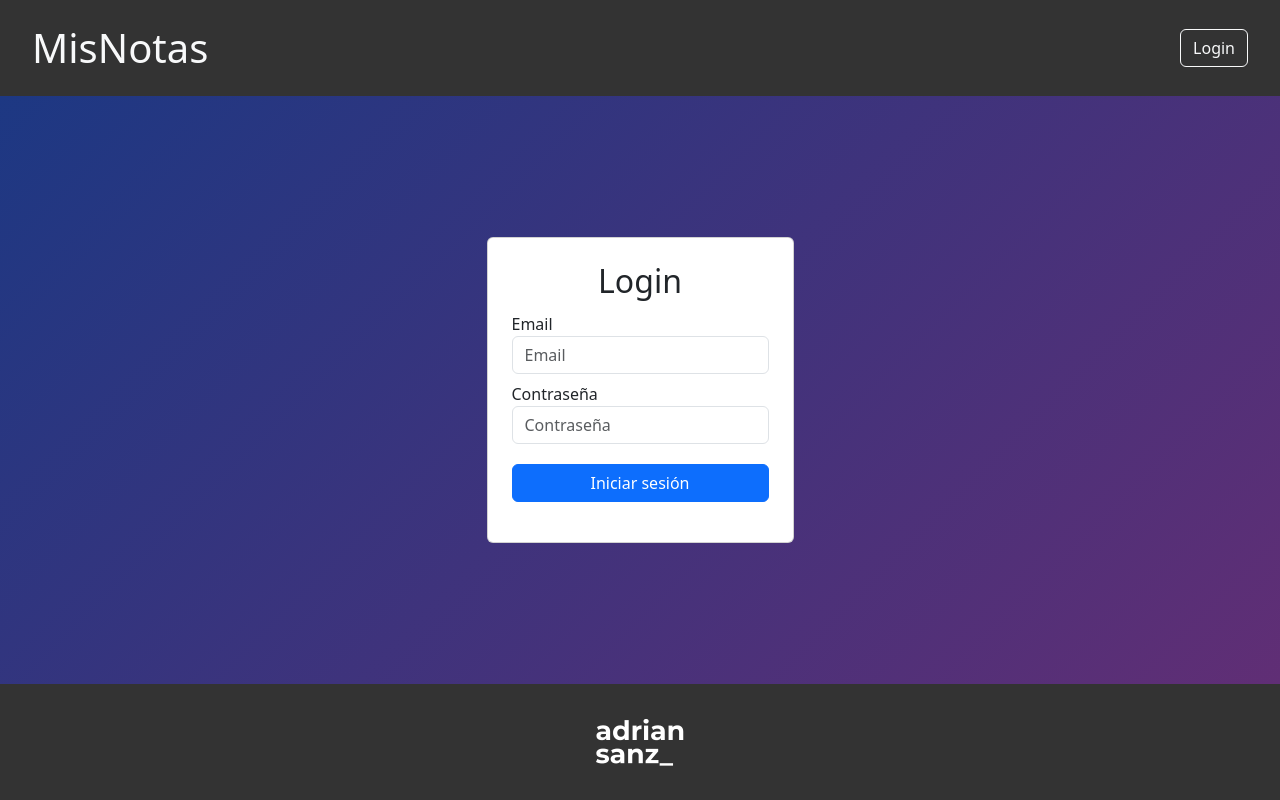
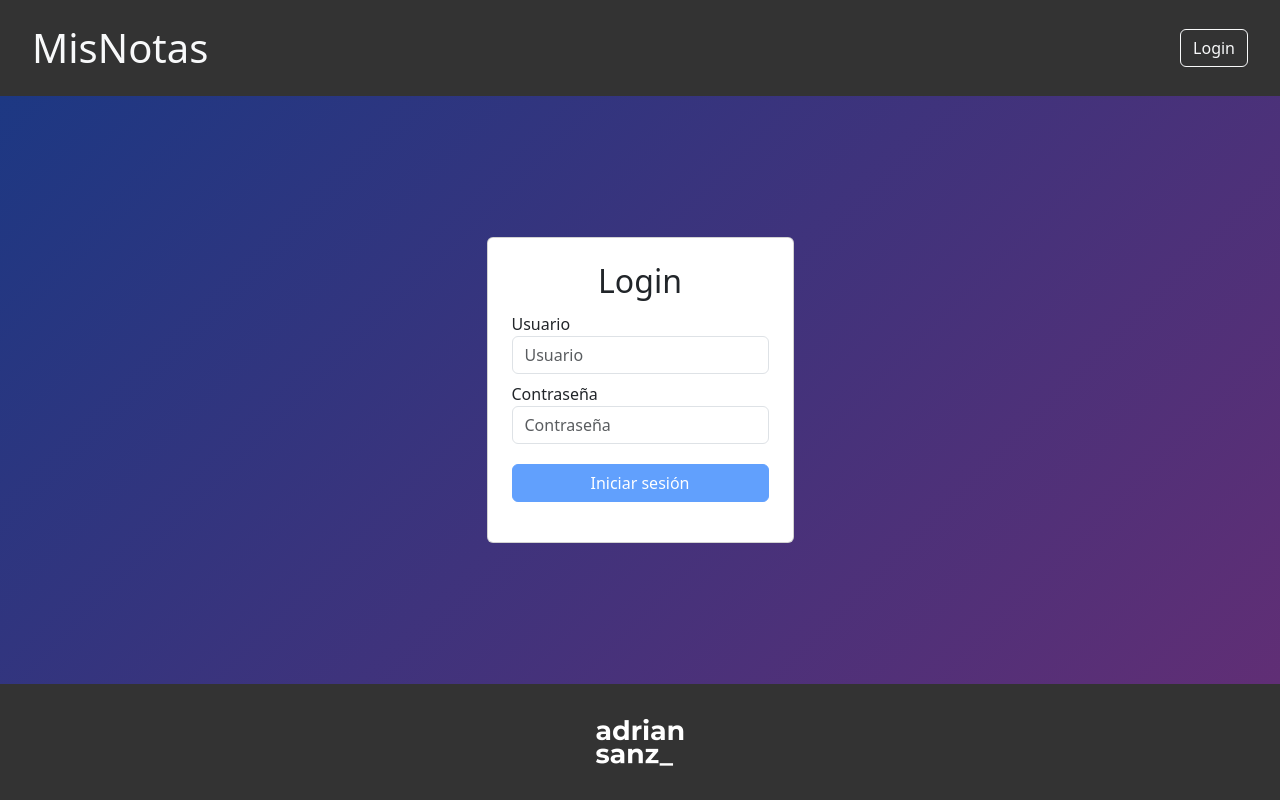
Before and after one commit to adrianssanz/notasFrontend, an Angular app: page /login in a window 1280 px wide. Built offline with nearby package versions, Linux system fonts and the light colour scheme.

Commit message:
Configurado login

```diff
--- a/src/app/components/login/login.component.html
+++ b/src/app/components/login/login.component.html
@@ -1,16 +1,16 @@
-<form class="card p-4">
+<form class="card p-4" (ngSubmit)="login()" #loginForm="ngForm">
     <h2 class="text-center">Login</h2>
     <div class="form-group my-1">
-      <label for="exampleInputEmail1">Email</label>
-      <input type="email" class="form-control" id="exampleInputEmail1" aria-describedby="emailHelp" placeholder="Email">
+      <label>Usuario</label>
+      <input type="text" class="form-control" id="username" name="username" [(ngModel)]="username" placeholder="Usuario" required>
     </div>
     <div class="form-group my-1">
-      <label for="exampleInputPassword1">Contraseña</label>
-      <input type="password" class="form-control" id="exampleInputPassword1" placeholder="Contraseña">
+      <label>Contraseña</label>
+      <input type="password" class="form-control" id="password" name="password" [(ngModel)]="password" placeholder="Contraseña" required>
     </div>
     <!--<div class="form-check my-1">
       <input type="checkbox" class="form-check-input" id="exampleCheck1">
       <label class="form-check-label" for="exampleCheck1">Check me out</label>
     </div>-->
-    <button type="submit" class="btn btn-primary my-3">Iniciar sesión</button>
+    <button type="submit" class="btn btn-primary my-3" [disabled]="!loginForm.valid">Iniciar sesión</button>
   </form>
--- a/src/app/components/login/login.component.ts
+++ b/src/app/components/login/login.component.ts
@@ -1,11 +1,28 @@
 import { Component } from '@angular/core';
+import { AuthService } from '../../services/auth.service';
+import { FormsModule } from '@angular/forms';
 
 @Component({
   selector: 'app-login',
-  imports: [],
+  imports: [ FormsModule],
   templateUrl: './login.component.html',
-  styleUrl: './login.component.css'
+  styleUrl: './login.component.css',
+  providers: [AuthService]
 })
 export class LoginComponent {
+  username: string ='';
+  password: string='';
 
+  constructor(private authService: AuthService){}
+
+  login(){
+    this.authService.login(this.username, this.password).subscribe({
+      next: (response)=>{
+        console.log('Inicio de sesión exitoso', response);
+      },
+      error: (err) => {
+        console.error('Error al iniciar sesión', err);
+      }
+    });
+  }
 }
```
